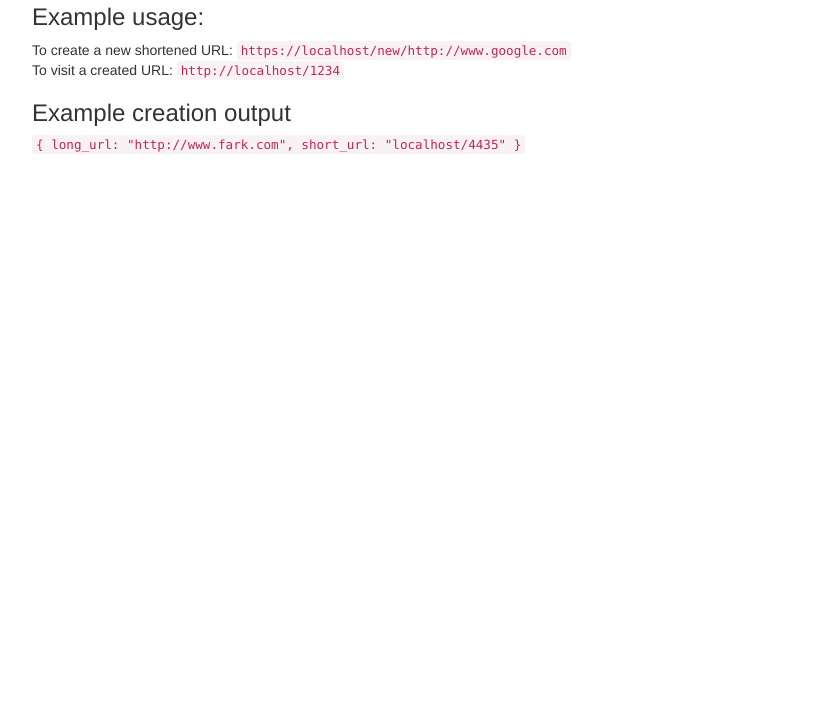
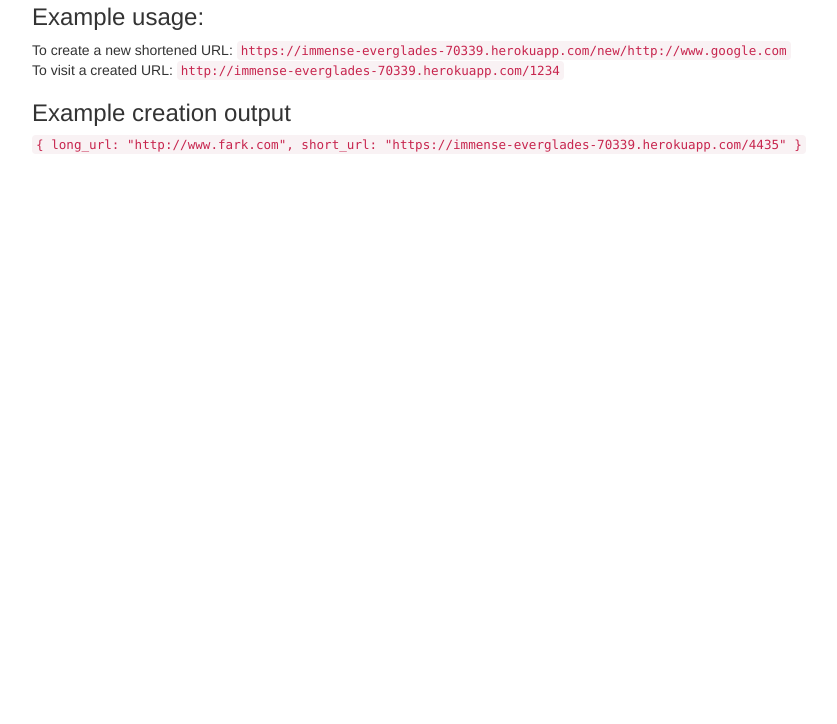
Before and after one commit to dkohlruss/node-url, a website: page public/index.html in a window 1280 px wide. Shown: the part 76-800 px from the top of the page, without its empty margins (38-875 px from the left). Drawn offline with nearby package versions, Linux system fonts and the light colour scheme.

Commit message:
Edit public static file

```diff
--- a/public/index.html
+++ b/public/index.html
@@ -12,12 +12,12 @@
 
             <h3>Example usage:</h3>
             <span>To create a new shortened URL:</span>
-            <code>https://localhost/new/http://www.google.com</code><br>
+            <code>https://immense-everglades-70339.herokuapp.com/new/http://www.google.com</code><br>
             <span>To visit a created URL:</span>
-            <code>http://localhost/1234</code>
+            <code>http://immense-everglades-70339.herokuapp.com/1234</code>
 
             <h3>Example creation output</h3>
-            <code>{ long_url: "http://www.fark.com", short_url: "localhost/4435" }</code>
+            <code>{ long_url: "http://www.fark.com", short_url: "https://immense-everglades-70339.herokuapp.com/4435" }</code>
         </div>
     </body>
 </html>
```
